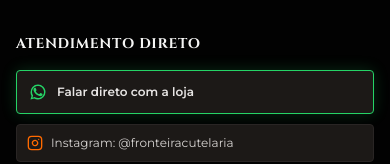
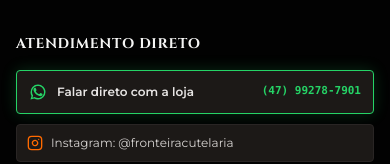
Before and after one commit to lucasgoncalvestributario-coder/Fronteira-Cutelaria, a React (Vite) app: page / in a window 390 px wide. Shown: the part 10358-10522 px from the top of the page. Built offline with nearby package versions, Linux system fonts and the light colour scheme; a web font is replaced by a local one.

Commit message:
fix: update contact phone number
Updated the business WhatsApp number, added a formatted display constant, and integrated it into the footer and quote links.

```diff
--- a/src/components/FooterSection.tsx
+++ b/src/components/FooterSection.tsx
@@ -1,6 +1,6 @@
 import React from 'react';
 import { Flame, Instagram, MapPin, ShieldCheck, Heart } from 'lucide-react';
-import { LOGO_URL, WHATSAPP_URL, INSTAGRAM_URL, LOCATION_TEXT } from '../data/cutelariaData';
+import { LOGO_URL, WHATSAPP_URL, INSTAGRAM_URL, LOCATION_TEXT, PHONE_NUMBER_FORMATTED } from '../data/cutelariaData';
 import { WhatsAppIcon } from './WhatsAppIcon';
 
 export const FooterSection: React.FC = () => {
@@ -61,10 +61,13 @@ export const FooterSection: React.FC = () => {
                 href={WHATSAPP_URL}
                 target="_blank"
                 rel="noopener noreferrer"
-                className="flex items-center gap-2.5 text-stone-200 hover:text-[#25D366] transition-colors p-3 rounded bg-stone-900 border border-[#25D366] font-semibold shadow-[0_0_15px_rgba(37,211,102,0.2)]"
+                className="flex items-center justify-between gap-2.5 text-stone-200 hover:text-[#25D366] transition-colors p-3 rounded bg-stone-900 border border-[#25D366] font-semibold shadow-[0_0_15px_rgba(37,211,102,0.2)]"
               >
-                <WhatsAppIcon size={18} color="#25D366" />
-                <span>Falar direto com a loja</span>
+                <div className="flex items-center gap-2.5">
+                  <WhatsAppIcon size={18} color="#25D366" />
+                  <span>Falar direto com a loja</span>
+                </div>
+                <span className="text-[#25D366] font-mono text-[11px] font-bold">{PHONE_NUMBER_FORMATTED}</span>
               </a>
 
               <a
--- a/src/components/GallerySection.tsx
+++ b/src/components/GallerySection.tsx
@@ -8,7 +8,7 @@ import { WhatsAppIcon } from './WhatsAppIcon';
 export const GallerySection: React.FC = () => {
   const [lightboxItem, setLightboxItem] = useState<GalleryItem | null>(null);
 
-  const EXACT_WHATSAPP_LINK = 'https://wa.me/554797708366?text=Ol%C3%A1,%20vim%20pelo%20site%20da%20Fronteira%20Cutelaria%20e%20gostaria%20de%20solicitar%20um%20or%C3%A7amento%20para%20uma%20faca%20sob%20medida.';
+  const EXACT_WHATSAPP_LINK = WHATSAPP_CUSTOM_QUOTE_URL('Olá, vim pelo site da Fronteira Cutelaria e gostaria de solicitar um orçamento para uma faca sob medida.');
 
   // Different layout card configurations to create a youthful, dynamic bento catalog
   // Card 0: Featured Hero (Large 2-column or 12-col span)
--- a/src/data/cutelariaData.ts
+++ b/src/data/cutelariaData.ts
@@ -1,7 +1,8 @@
 import { MaterialInfo, GalleryItem, ProcessStep, Testimonial, FaqItem } from '../types';
 
 export const LOGO_URL = 'https://i.postimg.cc/G3jyNHMZ/Chat-GPT-Image-22-de-jul-de-2026-17-32-37.png';
-export const PHONE_NUMBER = '554797708366';
+export const PHONE_NUMBER = '5547992787901';
+export const PHONE_NUMBER_FORMATTED = '(47) 99278-7901';
 export const WHATSAPP_URL = `https://wa.me/${PHONE_NUMBER}?text=${encodeURIComponent('Olá Vani! Vim pelo site da Fronteira Cutelaria e gostaria de conhecer suas facas artesanais.')}`;
 export const WHATSAPP_CUSTOM_QUOTE_URL = (text: string) => `https://wa.me/${PHONE_NUMBER}?text=${encodeURIComponent(text)}`;
 export const INSTAGRAM_URL = 'https://instagram.com/fronteiracutelaria';
```
